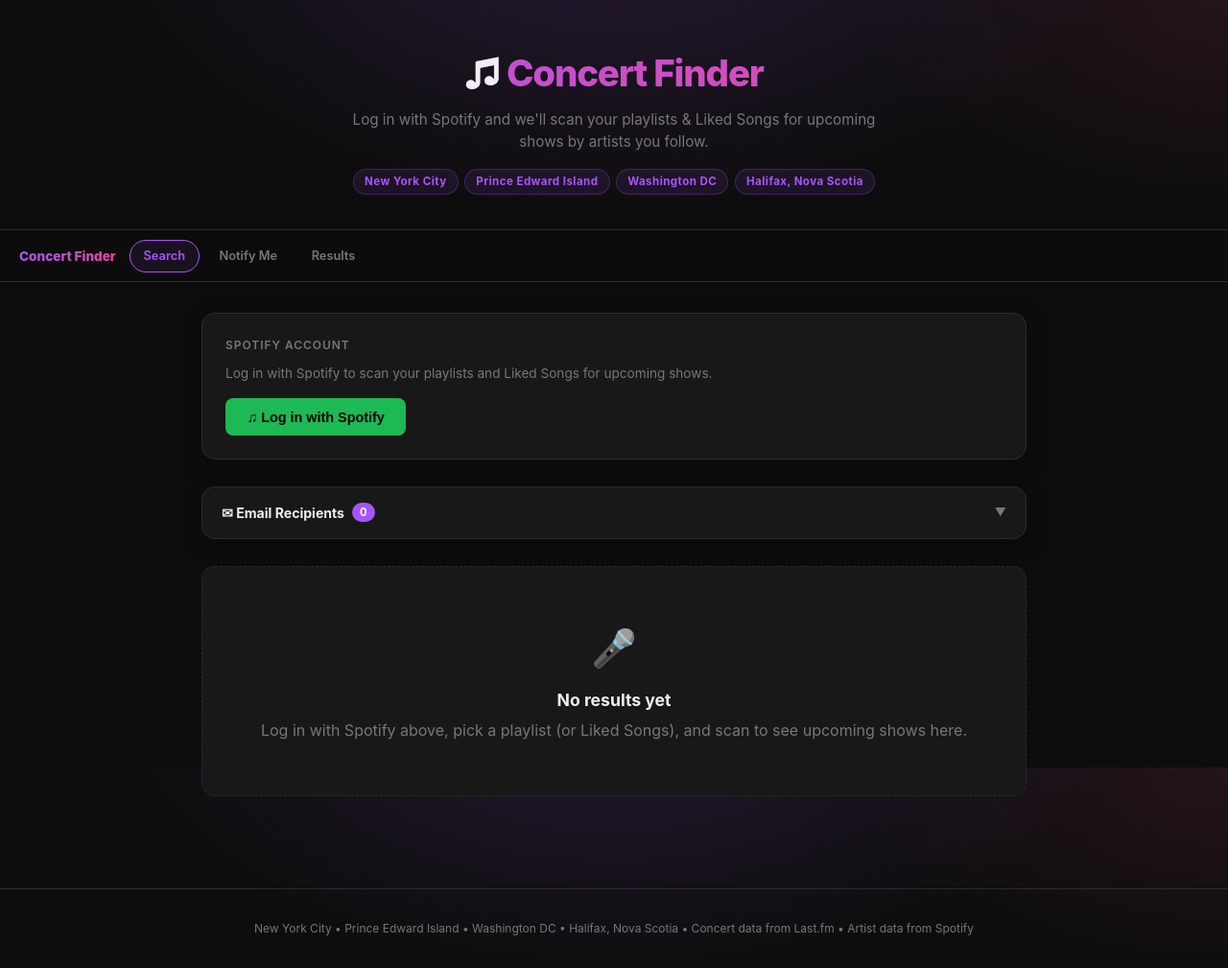
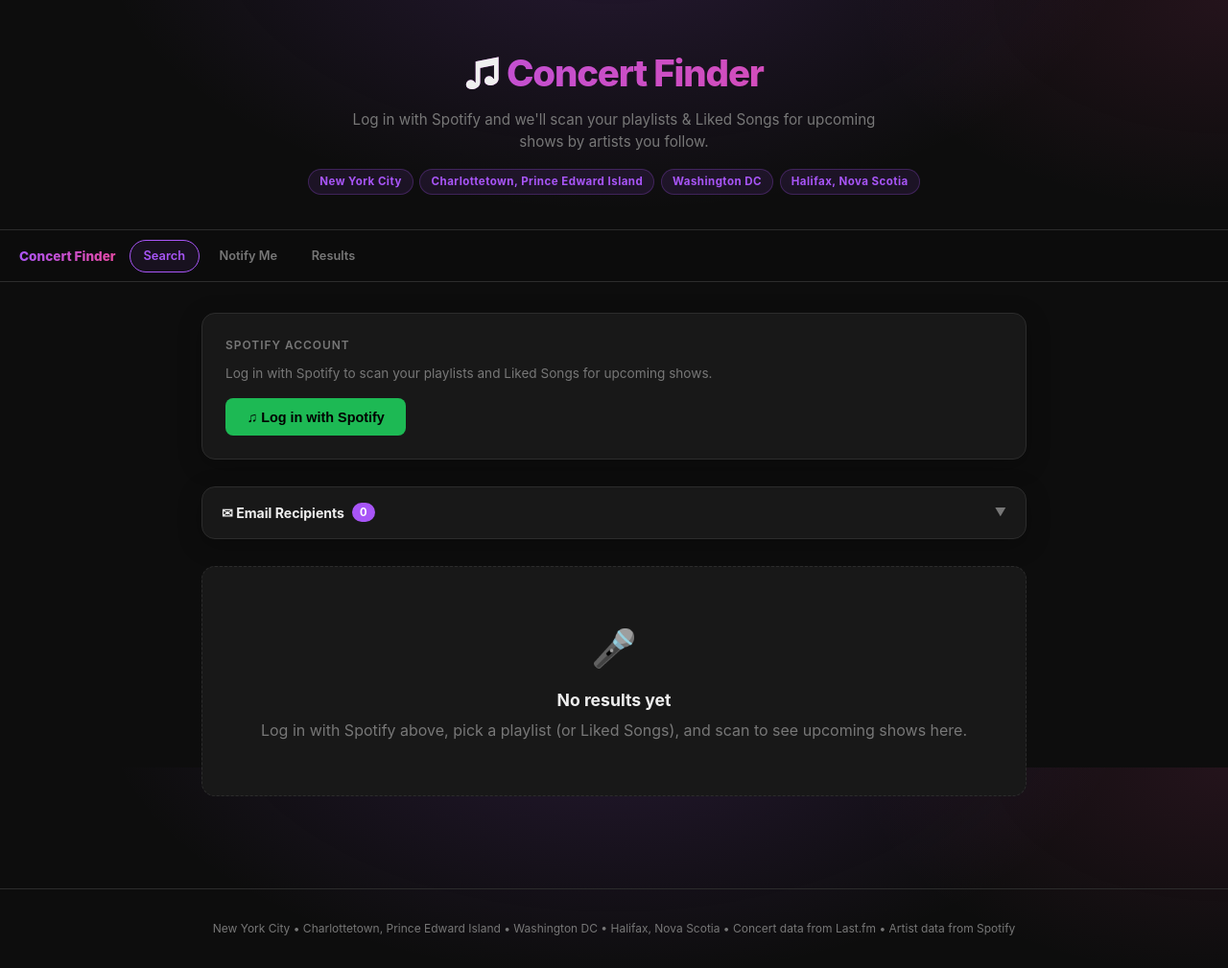
Before and after one commit to davidpanda-crypto/concertFinder, a Flask app: page / in a window 1280 px wide. Shown: the whole page at 96% size. Run offline with Flask 3, Linux system fonts and the light colour scheme; data that the repository does not hold is empty.

Commit message:
Label PEI results as 'Charlottetown, Prince Edward Island'
Match the city/province naming convention used for Halifax, Nova
Scotia, and make it unambiguous this is the Maritimes province (not
Prince Edward County, Ontario). Updated WATCH_CITIES label, city pill,
footer, and download-text city list; matching keywords (charlottetown/
prince edward island/pei, Canada-only) are unchanged and verified
still correct.

```diff
--- a/app.py
+++ b/app.py
@@ -4,7 +4,8 @@ Concert Finder — no API credentials required.
 
 1. Reads artists from any public Spotify playlist (or Liked Songs) via headless Chrome.
 2. Searches Last.fm (server-rendered, no auth) for upcoming shows in
-   New York City, Washington DC, Prince Edward Island, and Halifax, Nova Scotia.
+   New York City, Washington DC, Charlottetown (Prince Edward Island),
+   and Halifax, Nova Scotia.
 3. Streams results live to the browser via Server-Sent Events.
 4. Sends HTML email reports and SMS texts to a configurable recipient list.
 
@@ -163,7 +164,7 @@ WATCH_CITIES = [
         "country": "united states",
     },
     {
-        "label": "Prince Edward Island",
+        "label": "Charlottetown, Prince Edward Island",
         "keywords": ["charlottetown", "prince edward island", "pei"],
         "country": "canada",
     },
--- a/templates/index.html
+++ b/templates/index.html
@@ -633,7 +633,7 @@
   <p>Log in with Spotify and we'll scan your playlists &amp; Liked Songs for upcoming shows by artists you follow.</p>
   <div class="city-pills">
     <span class="city-pill">New York City</span>
-    <span class="city-pill">Prince Edward Island</span>
+    <span class="city-pill">Charlottetown, Prince Edward Island</span>
     <span class="city-pill">Washington DC</span>
     <span class="city-pill">Halifax, Nova Scotia</span>
   </div>
@@ -777,7 +777,7 @@
 </main>
 
 <footer>
-  New York City &bull; Prince Edward Island &bull; Washington DC
+  New York City &bull; Charlottetown, Prince Edward Island &bull; Washington DC
   &bull; Halifax, Nova Scotia
   &bull; Concert data from Last.fm &bull; Artist data from Spotify
 </footer>
@@ -1365,7 +1365,7 @@
     const now   = new Date().toLocaleDateString('en-US', { month: 'long', day: 'numeric', year: 'numeric' });
     const lines = [
       'UPCOMING CONCERTS — ' + playlistLabel,
-      'Cities: New York City | Prince Edward Island | Washington DC | Halifax, Nova Scotia',
+      'Cities: New York City | Charlottetown, Prince Edward Island | Washington DC | Halifax, Nova Scotia',
       'Generated: ' + now,
       '='.repeat(60),
       '',
```
